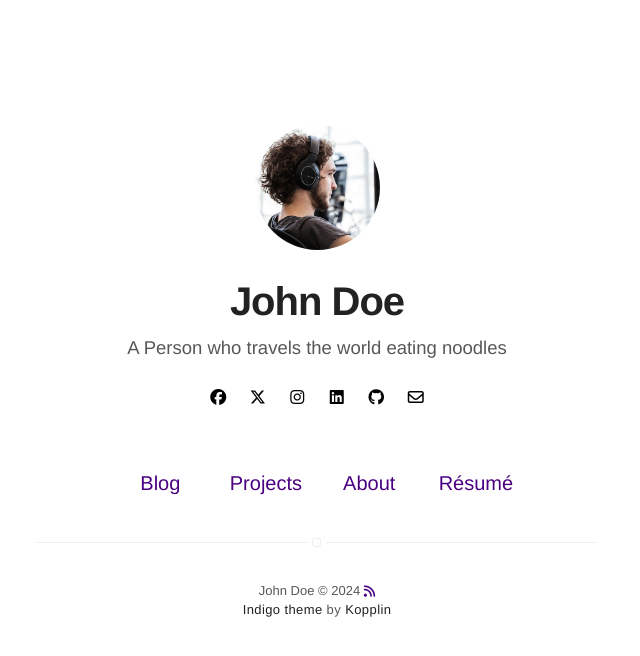
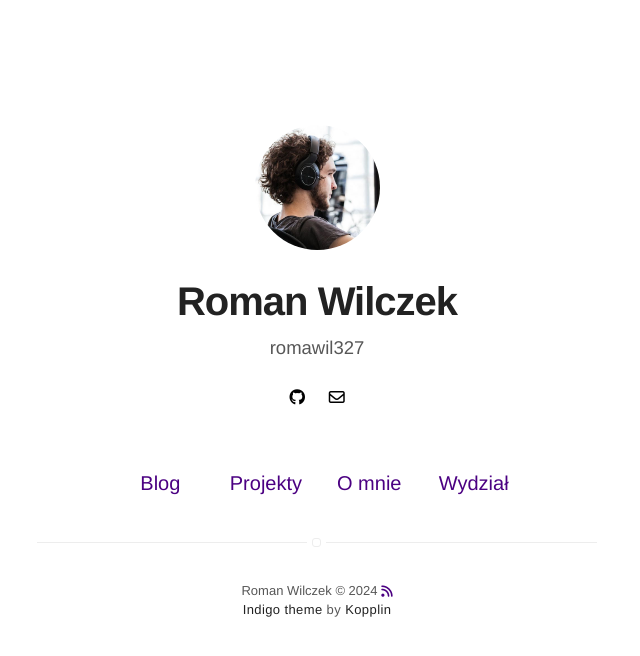
Before and after one commit to romawil327/sju, a Jekyll site: the page built from index.html, in a window 1280 px wide. Shown: the top 656 px of the page, without its empty margins (323-963 px from the left). Built offline with Jekyll 4.4.1, drawn with Linux system fonts in a browser that asks for light colours; nearby versions of some CDN libraries.

Commit message:
Aktualizacja strony

```diff
--- a/_config.yml
+++ b/_config.yml
@@ -1,6 +1,6 @@
 # main text of home
-title: John Doe
-bio: A Person who travels the world eating noodles
+title: Roman Wilczek
+bio: romawil327
 
 # twitter summary info
 description: A blog about technology and stuff related
@@ -18,7 +18,7 @@ dark-theme: auto
 # and specify source (external or local).
 resume: true
 resume-external: true
-resume-url: https://google.com/?q=my+resume
+resume-url: https://www.polsl.pl/rau/
 
 url: https://sergiokopplin.github.io/indigo
 # your url: https://USERNAME.github.io
@@ -34,12 +34,12 @@ disqus:
   categories: [blog, project] # only show disqus for posts that have these categories
 
 # if you don't have any of social below, comment the line
-facebook: myfacebook
-twitter: mytwitter
-instagram: myinstagram
-linkedin: mylinkedin
-github: mygithub
-email: myemail@gmail.com
+#facebook: myfacebook
+#twitter: mytwitter
+#instagram: myinstagram
+#linkedin: mylinkedin
+github: romawil327
+email: romawil327@student.polsl
 
 authors:
   johndoe:
--- a/_includes/nav.html
+++ b/_includes/nav.html
@@ -17,7 +17,7 @@
         {% if site.projects == true %}
             {% if page.title != "Projects" %}
                 <li class="item">
-                    <a class="link" href="{{ site.url }}/projects">Projects</a>
+                    <a class="link" href="{{ site.url }}/projects">Projekty</a>
                 </li>
             {% endif %}
         {% endif %}
@@ -25,14 +25,14 @@
         {% if site.about == true %}
             {% if page.title != "About" %}
                 <li class="item">
-                    <a class="link" href="{{ site.url }}/about">About</a>
+                    <a class="link" href="{{ site.url }}/about">O mnie</a>
                 </li>
             {% endif %}
         {% endif %}
 
         {% if site.resume == true %}
             <li class="item">
-                <a class="link" href="{% if site.resume-external %}{{ site.resume-url }}{% else %}{{ site.url }}/{{ site.resume-url }}{% endif %}">Résumé</a>
+                <a class="link" href="{% if site.resume-external %}{{ site.resume-url }}{% else %}{{ site.url }}/{{ site.resume-url }}{% endif %}">Wydział</a>
             </li>
         {% endif %}
     </ul>
```
Also changed, not shown: Gemfile.lock (added).
